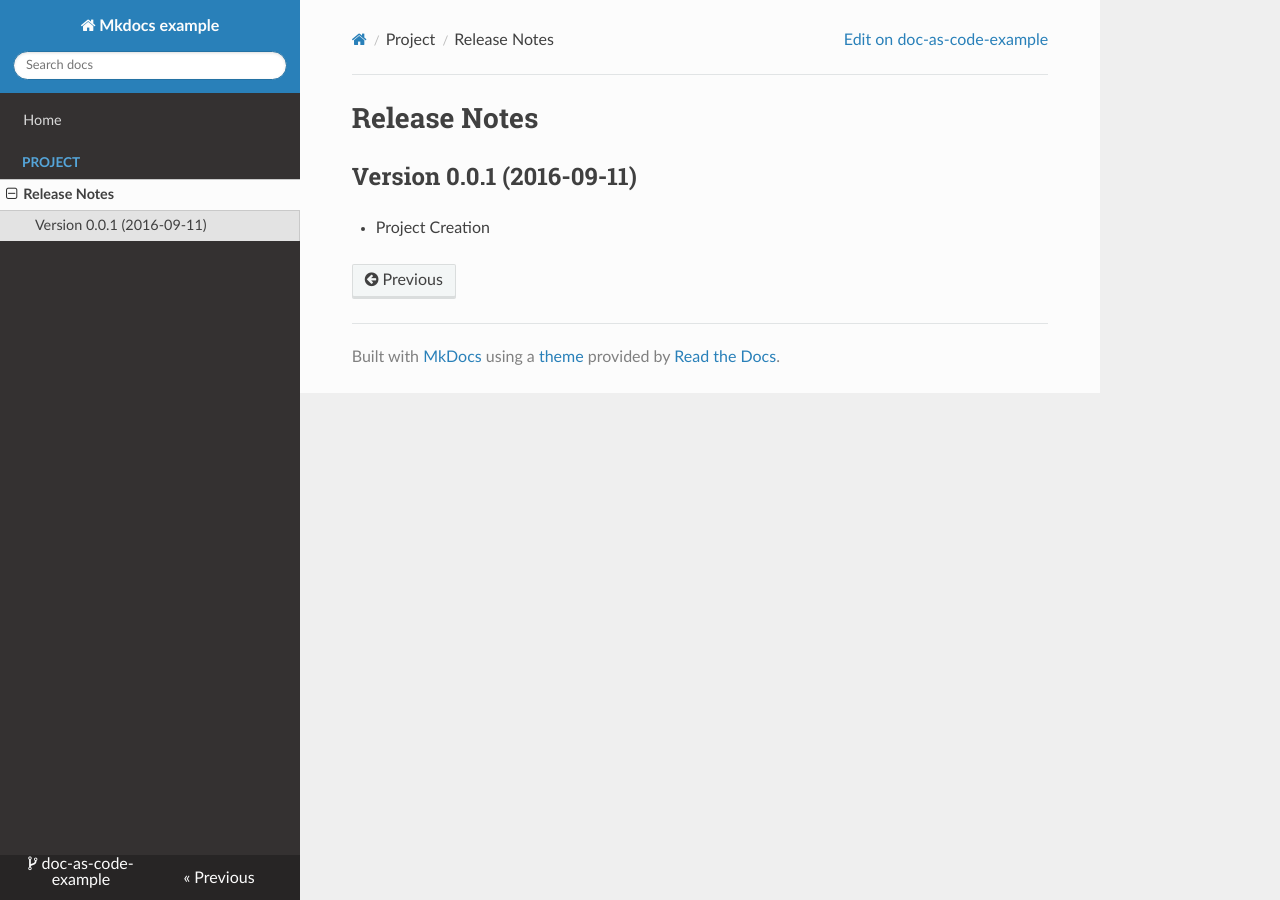
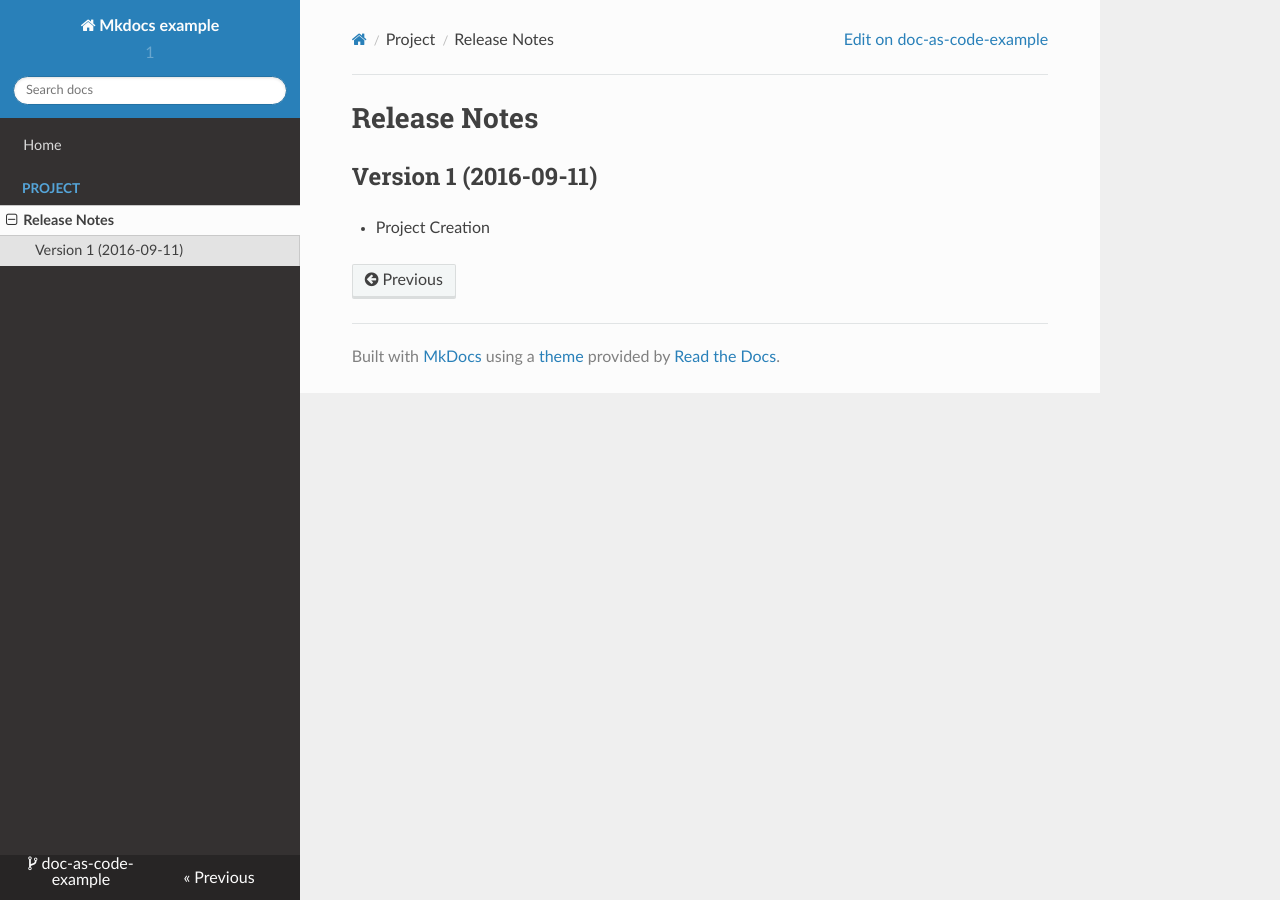
Before and after one commit to manboubird/doc-as-code-example, an MkDocs documentation site: the page built from docs/mkdocs-example/docs/project/release-notes.md, in a window 1280 px wide. Built offline with MkDocs 1.6.1, drawn with Linux system fonts in a browser that asks for light colours; nearby versions of some CDN libraries; old or Windows-style settings are respelled for this version of MkDocs.

Commit message:
Add bumpversion into mkdocs-example

```diff
--- a/docs/mkdocs-example/docs/project/release-notes.md
+++ b/docs/mkdocs-example/docs/project/release-notes.md
@@ -1,5 +1,5 @@
 # Release Notes
 
-## Version 0.0.1 (2016-09-11)
+## Version 1 (2016-09-11)
 
 * Project Creation
--- a/docs/mkdocs-example/mkdocs.yml
+++ b/docs/mkdocs-example/mkdocs.yml
@@ -9,6 +9,9 @@ docs_dir: docs
 theme: readthedocs
 extra_css: [_static/css/extra.css]
 
+extra:
+    version: 1
+
 pages:
     - Home: index.md
     - Project:
```
Also changed, not shown: README.md, docs/mkdocs-example/.bumpversion.cfg (added), 1 other file.
